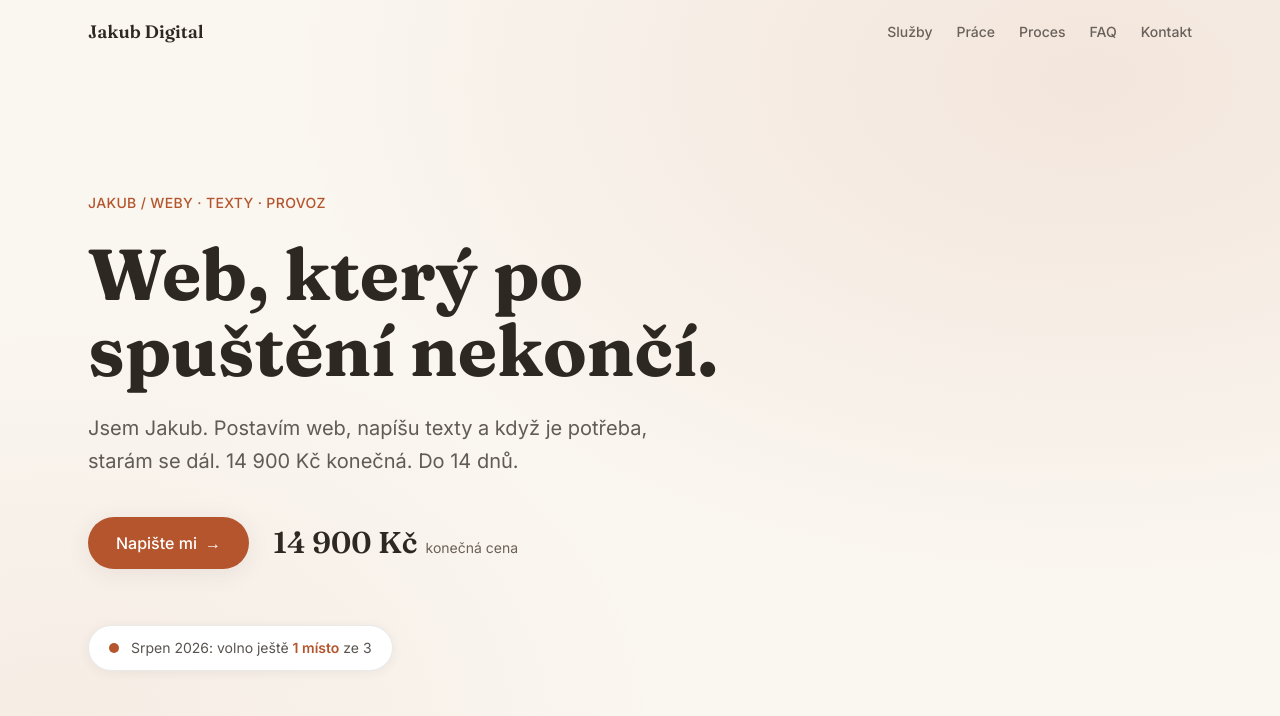
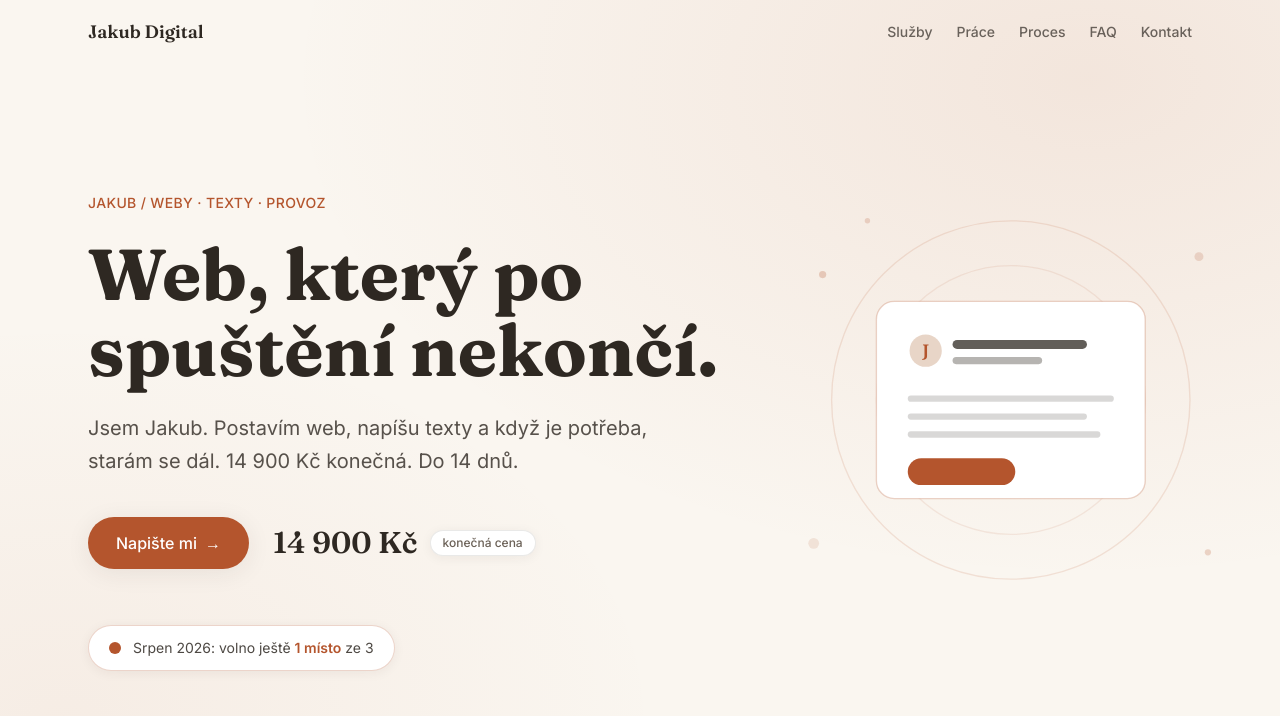
Before and after one commit to kb4rpjm2yj-lgtm/jakubdigital, a Next.js app: page / in a window 1280 px wide. Shown: the top 716 px of the page. Built offline with nearby package versions, Linux system fonts and the light colour scheme.

Commit message:
finální doladění: ikony služeb, hero ilustrace, oprava barev kontaktu/footeru

```diff
--- a/src/components/sections/Contact.tsx
+++ b/src/components/sections/Contact.tsx
@@ -10,10 +10,10 @@ export default function Contact() {
             <p className="text-accent font-medium tracking-wide text-sm mb-4">
               Kontakt
             </p>
-            <h2 className="font-display text-3xl md:text-4xl text-warm-white mb-4">
+            <h2 className="font-display text-3xl md:text-4xl text-paper mb-4">
               {CONTACT_HEADING}
             </h2>
-            <p className="text-warm-white/60 text-base leading-relaxed mb-8">
+            <p className="text-paper/60 text-base leading-relaxed mb-8">
               {CONTACT_TEXT}
             </p>
             <a
@@ -22,7 +22,7 @@ export default function Contact() {
             >
               jakub@jakubdigital.cz
             </a>
-            <p className="text-warm-white/45 text-sm mt-4">
+            <p className="text-paper/45 text-sm mt-4">
               Odpověď do jednoho pracovního dne.
             </p>
           </div>
--- a/src/components/sections/Footer.tsx
+++ b/src/components/sections/Footer.tsx
@@ -8,19 +8,19 @@ export default function Footer() {
     <footer className="py-12 bg-night border-t border-white/10">
       <div className="max-w-6xl mx-auto px-6">
         <div className="flex flex-col md:flex-row items-start md:items-center justify-between gap-6">
-          <p className="font-display text-lg text-warm-white font-semibold">
+          <p className="font-display text-lg text-paper font-semibold">
             Jakub Digital
           </p>
 
-          <div className="flex flex-wrap items-center gap-4 text-xs text-warm-white/45">
-            <Link href="/gdpr" className="hover:text-warm-white transition-colors">
+          <div className="flex flex-wrap items-center gap-4 text-xs text-paper/45">
+            <Link href="/gdpr" className="hover:text-paper transition-colors">
               Ochrana osobních údajů
             </Link>
-            <span className="text-warm-white/20">|</span>
+            <span className="text-paper/20">|</span>
             <span>&copy; {year} Jakub Málek</span>
           </div>
 
-          <p className="text-warm-white/45 text-sm max-w-xs md:text-right leading-relaxed">
+          <p className="text-paper/45 text-sm max-w-xs md:text-right leading-relaxed">
             {FOOTER_TEXT}
           </p>
         </div>
--- a/src/components/sections/Hero.tsx
+++ b/src/components/sections/Hero.tsx
@@ -13,7 +13,7 @@ export default function Hero() {
 
   return (
     <section className="relative min-h-screen flex items-center pt-16 overflow-hidden bg-paper">
-      {/* Jemný teplý podtón — místo blueprint mřížky */}
+      {/* Jemný teplý podtón */}
       <div
         className="absolute inset-0 z-0 pointer-events-none"
         style={{
@@ -22,9 +22,34 @@ export default function Hero() {
         }}
       />
 
+      {/* Vizuální kotva — jemná ilustrace vpravo */}
+      <div className="absolute right-0 top-1/2 -translate-y-1/2 w-[42%] max-w-[640px] z-0 pointer-events-none hidden lg:block">
+        <svg viewBox="0 0 600 520" fill="none" className="w-full h-auto" aria-hidden="true">
+          {/* teplé kruhy */}
+          <circle cx="300" cy="260" r="200" stroke="#B4552D" strokeOpacity="0.14" strokeWidth="1.5" />
+          <circle cx="300" cy="260" r="150" stroke="#B4552D" strokeOpacity="0.10" strokeWidth="1.5" />
+          <circle cx="300" cy="260" r="100" stroke="#B4552D" strokeOpacity="0.07" strokeWidth="1.5" />
+          {/* „vizitka" */}
+          <rect x="150" y="150" width="300" height="220" rx="20" fill="#FFFFFF" stroke="#B4552D" strokeOpacity="0.25" strokeWidth="1.5" />
+          <circle cx="205" cy="205" r="18" fill="#E8D5C7" />
+          <text x="205" y="211" textAnchor="middle" fill="#B4552D" fontSize="18" fontFamily="Georgia, serif" fontWeight="600">J</text>
+          <rect x="235" y="193" width="150" height="10" rx="5" fill="#2E2822" fillOpacity="0.75" />
+          <rect x="235" y="212" width="100" height="8" rx="4" fill="#2E2822" fillOpacity="0.35" />
+          <rect x="185" y="255" width="230" height="7" rx="3.5" fill="#2E2822" fillOpacity="0.18" />
+          <rect x="185" y="275" width="200" height="7" rx="3.5" fill="#2E2822" fillOpacity="0.18" />
+          <rect x="185" y="295" width="215" height="7" rx="3.5" fill="#2E2822" fillOpacity="0.18" />
+          <rect x="185" y="325" width="120" height="30" rx="15" fill="#B4552D" />
+          {/* tečky okolo */}
+          <circle cx="90" cy="120" r="4" fill="#B4552D" fillOpacity="0.25" />
+          <circle cx="510" cy="100" r="5" fill="#B4552D" fillOpacity="0.18" />
+          <circle cx="520" cy="430" r="3.5" fill="#B4552D" fillOpacity="0.22" />
+          <circle cx="80" cy="420" r="6" fill="#B4552D" fillOpacity="0.12" />
+          <circle cx="140" cy="60" r="3" fill="#B4552D" fillOpacity="0.2" />
+        </svg>
+      </div>
+
       <div className="max-w-6xl mx-auto px-6 w-full py-24 md:py-32 relative z-10">
         <div className="max-w-3xl">
-          {/* Eyebrow — lidský, ne kóta */}
           <p className="text-accent font-medium tracking-wide text-sm mb-6">
             {HERO_EYEBROW}
           </p>
@@ -33,7 +58,7 @@ export default function Hero() {
             {HERO_H1}
           </h1>
 
-          <p className="text-ink/75 text-lg md:text-xl max-w-xl leading-relaxed mb-10">
+          <p className="text-ink/80 text-lg md:text-xl max-w-xl leading-relaxed mb-10">
             {HERO_SUBTITLE}
           </p>
 
@@ -46,22 +71,23 @@ export default function Hero() {
               <span aria-hidden="true">→</span>
             </a>
 
-            {/* Cena — jednoduše, ne jako kóta */}
-            <div className="flex items-baseline gap-2">
+            <div className="flex items-center gap-3">
               <span className="font-display text-3xl text-ink font-semibold">
                 {HERO_PRICE}
               </span>
-              <span className="text-ink-soft text-sm">konečná cena</span>
+              <span className="inline-flex items-center bg-card border border-ink/10 rounded-full px-3 py-1 text-xs text-ink-soft font-medium shadow-card">
+                konečná cena
+              </span>
             </div>
           </div>
 
-          {/* Kapacita — lidská věta, ne tečky */}
-          <div className="mt-14 inline-flex items-center gap-3 bg-card border border-ink/10 rounded-full px-5 py-3 shadow-card">
-            <span className="relative flex h-2.5 w-2.5">
+          {/* Kapacita — výraznější badge */}
+          <div className="mt-14 inline-flex items-center gap-3 bg-card border border-accent/25 rounded-full px-5 py-3 shadow-card">
+            <span className="relative flex h-3 w-3">
               <span className="animate-ping absolute inline-flex h-full w-full rounded-full bg-accent opacity-40" />
-              <span className="relative inline-flex rounded-full h-2.5 w-2.5 bg-accent" />
+              <span className="relative inline-flex rounded-full h-3 w-3 bg-accent" />
             </span>
-            <p className="text-sm text-ink/80">
+            <p className="text-sm text-ink/85">
               {month.charAt(0).toUpperCase() + month.slice(1)}:{" "}
               {free > 0 ? (
                 <>
--- a/src/components/sections/Services.tsx
+++ b/src/components/sections/Services.tsx
@@ -1,4 +1,28 @@
 import { SERVICES } from "@/data/content";
+
+const ICONS: Record<string, React.ReactNode> = {
+  web: (
+    <svg width="28" height="28" viewBox="0 0 24 24" fill="none" stroke="currentColor" strokeWidth="1.6" strokeLinecap="round" strokeLinejoin="round" aria-hidden="true">
+      <rect x="3" y="4" width="18" height="14" rx="2" />
+      <path d="M3 9h18" />
+      <path d="M7 6.5h.01M10 6.5h.01" />
+    </svg>
+  ),
+  obsah: (
+    <svg width="28" height="28" viewBox="0 0 24 24" fill="none" stroke="currentColor" strokeWidth="1.6" strokeLinecap="round" strokeLinejoin="round" aria-hidden="true">
+      <path d="M4 6h16M4 12h16M4 18h10" />
+      <circle cx="18" cy="18" r="3" />
+      <path d="M18 16.5v1.5l1 1" />
+    </svg>
+  ),
+  provoz: (
+    <svg width="28" height="28" viewBox="0 0 24 24" fill="none" stroke="currentColor" strokeWidth="1.6" strokeLinecap="round" strokeLinejoin="round" aria-hidden="true">
+      <path d="M12 3v3M12 18v3M3 12h3M18 12h3" />
+      <circle cx="12" cy="12" r="4" />
+      <circle cx="12" cy="12" r="7.5" opacity="0.35" />
+    </svg>
+  ),
+};
 
 export default function Services() {
   return (
@@ -23,6 +47,10 @@ export default function Services() {
               key={s.id}
               className="blueprint-card group flex flex-col p-8"
             >
+              <div className="w-12 h-12 rounded-2xl bg-accent-soft/60 text-accent flex items-center justify-center mb-5 group-hover:bg-accent group-hover:text-white transition-colors duration-300">
+                {ICONS[s.id]}
+              </div>
+
               <h3 className="font-display text-2xl text-ink mb-3 font-semibold">
                 {s.title}
               </h3>
@@ -34,15 +62,17 @@ export default function Services() {
               <ul className="space-y-2.5 mb-8 text-sm text-ink/75 flex-1">
                 {s.features.map((f) => (
                   <li key={f} className="flex items-start gap-2.5">
-                    <span className="text-accent mt-1 shrink-0" aria-hidden="true">
-                      ✓
+                    <span className="text-accent mt-0.5 shrink-0" aria-hidden="true">
+                      <svg width="14" height="14" viewBox="0 0 24 24" fill="none" stroke="currentColor" strokeWidth="2.4" strokeLinecap="round" strokeLinejoin="round">
+                        <path d="M5 12.5l4.5 4.5L19 7.5" />
+                      </svg>
                     </span>
                     <span>{f}</span>
                   </li>
                 ))}
               </ul>
 
-              <div className="pt-5 border-t border-ink/10 space-y-2">
+              <div className="pt-5 border-t border-ink/10 space-y-1.5">
                 <p className="font-display text-2xl text-ink font-semibold">
                   {s.price}
                 </p>
```
Also changed, not shown: 24 other files (tests, documents, lock files or other folders).
